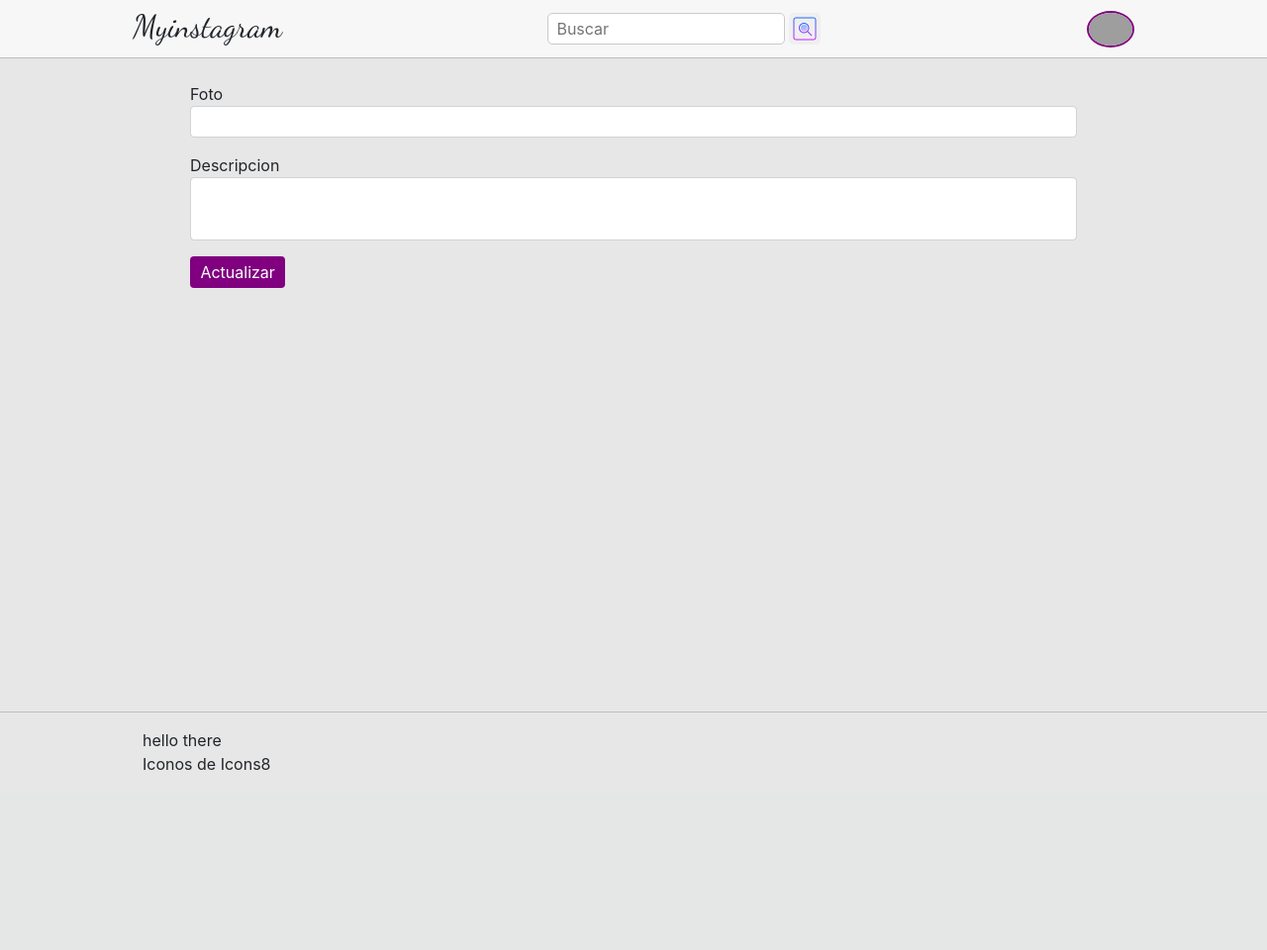
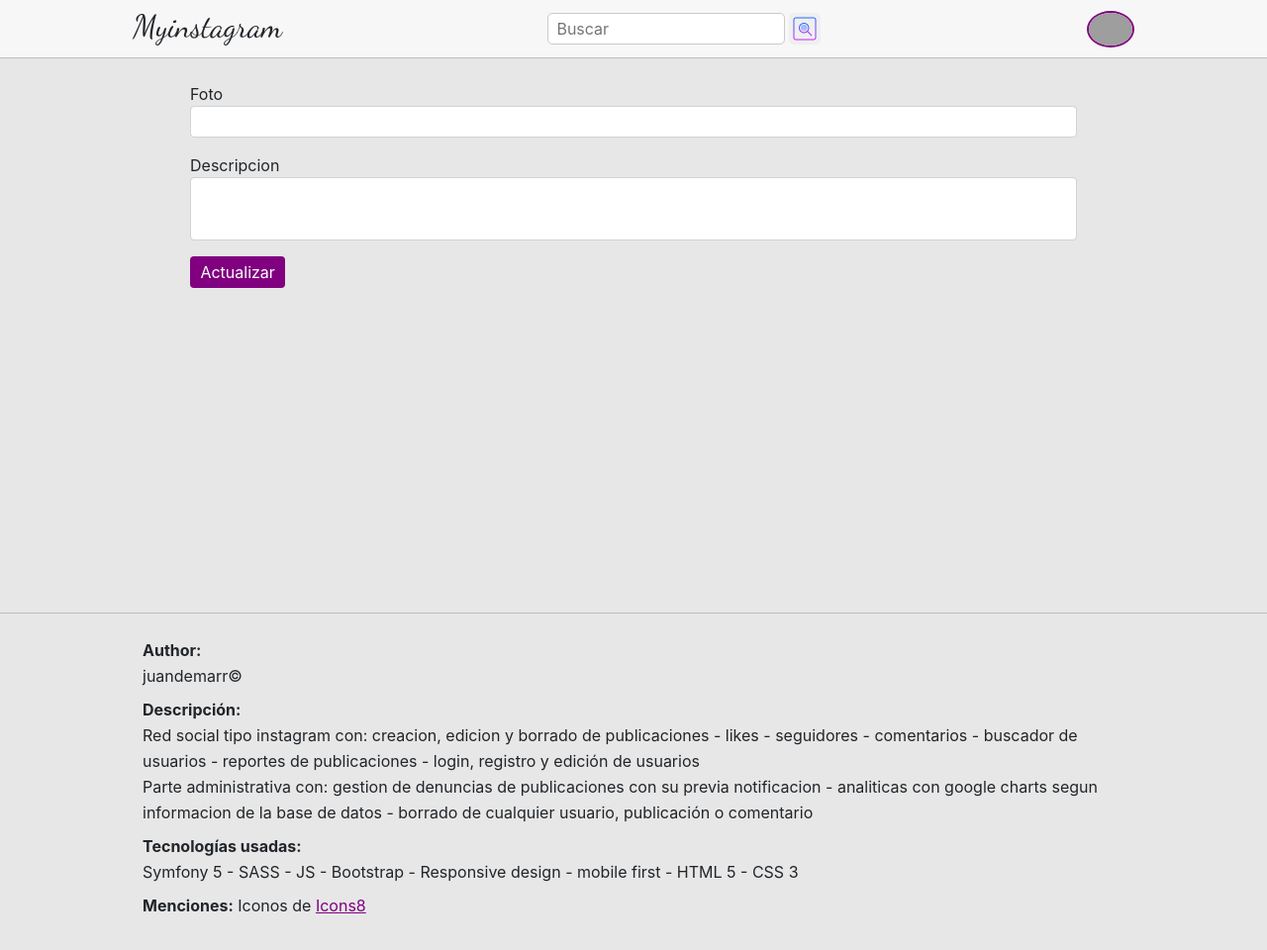
Before and after one commit to juandemarr/PHP-HLANZ-2DAW, a Symfony app: template Tema 6 Symfony/myinstagram/templates/post/edit.html.twig in a window 1280 px wide. Shown: the whole page at 99% size. Before the commit the page ends 778 px from the top, so only its background shows below. Run offline with Twig, Linux system fonts and the light colour scheme; the template is opened without the code that fills it, so the values that code supplies are empty; form fields are guessed from the names that the template uses; some libraries are stand-ins or nearby versions; grey boxes are pictures that could not be loaded.

Commit message:
instagram project finished

```diff
--- a/Tema 6 Symfony/myinstagram/public/css/style.css
+++ b/Tema 6 Symfony/myinstagram/public/css/style.css
@@ -95,7 +95,7 @@
 body {
   background-color: #e7e7e7;
   font-size: 0.7rem;
-  min-height: 100vh;
+  min-height: 120vh;
   display: flex;
   flex-direction: column;
 }
@@ -387,10 +387,23 @@
   padding: 1rem;
   margin: 1.5rem 0 0;
 }
+footer p {
+  margin: 0 0 0.5rem;
+  line-height: 18px;
+}
+@media (min-width: 768px) {
+  footer p {
+    line-height: 26px;
+  }
+}
+footer a {
+  color: #800080;
+  text-decoration: underline;
+}
 @media (min-width: 768px) {
   footer {
     margin: 3rem 0 0;
-    padding: 1rem 9rem;
+    padding: 1.5rem 9rem;
   }
 }
 
@@ -773,12 +786,21 @@
   display: flex;
   flex-direction: column;
   align-items: center;
-  margin: 0.75rem 0 0;
+  margin: 0.5rem 0 0;
+}
+#analytics #googleCharts div {
+  margin: 0 0 0.5rem;
+}
+@media (min-width: 768px) {
+  #analytics #googleCharts div {
+    margin: 0 0.75rem 0 0;
+  }
 }
 @media (min-width: 768px) {
   #analytics #googleCharts {
     flex-direction: row;
     align-items: unset;
+    margin: 0.75rem 0 1.4rem;
   }
 }
 
--- a/Tema 6 Symfony/myinstagram/public/scss/components/_analytics.scss
+++ b/Tema 6 Symfony/myinstagram/public/scss/components/_analytics.scss
@@ -10,11 +10,20 @@
         display:flex;
         flex-direction:column;
         align-items:center;
-        margin:0.75rem 0 0;
+        margin:0.5rem 0 0;
+
+        & div{
+            margin:0 0 0.5rem;
+
+            @include response(md){
+                margin:0 0.75rem 0 0;
+            }
+        }
 
         @include response(md){
             flex-direction:row;
             align-items:unset;
+            margin:0.75rem 0 1.4rem;
         }
     }
 }
--- a/Tema 6 Symfony/myinstagram/public/scss/components/_footer.scss
+++ b/Tema 6 Symfony/myinstagram/public/scss/components/_footer.scss
@@ -4,8 +4,22 @@
     padding:1rem;
     margin:1.5rem 0 0;
 
+    p{
+        margin:0 0 0.5rem;
+        line-height:18px;
+
+        @include response(md){
+            line-height:26px;
+        }
+    }
+
+    a{
+        color:$purple;
+        text-decoration:underline;
+    }
+
     @include response(md){
         margin:3rem 0 0;
-        padding:1rem 9rem;
+        padding:1.5rem 9rem;
     }
 }
--- a/Tema 6 Symfony/myinstagram/public/scss/style.scss
+++ b/Tema 6 Symfony/myinstagram/public/scss/style.scss
@@ -8,7 +8,7 @@
 body{
     background-color:$body-bgcolor;
     font-size:$font-size-small;
-    min-height:100vh;
+    min-height:120vh;
     display:flex;
     flex-direction:column;
 
--- a/Tema 6 Symfony/myinstagram/templates/_footer.html.twig
+++ b/Tema 6 Symfony/myinstagram/templates/_footer.html.twig
@@ -1,4 +1,13 @@
 <footer>
-    hello there
-    <p>Iconos de <a target="_blank" href="https://iconos8.es">Icons8</a></p>
+    <p><b>Author:</b><br>
+        juandemarr&copy;
+    </p>
+    <p><b>Descripción: </b><br>
+        Red social tipo instagram con: creacion, edicion y borrado de publicaciones - likes - seguidores - comentarios - buscador de usuarios - reportes de publicaciones - login, registro y edición de usuarios <br>
+        Parte administrativa con: gestion de denuncias de publicaciones con su previa notificacion - analiticas con google charts segun informacion de la base de datos - borrado de cualquier usuario, publicación o comentario
+    </p>
+    <p><b>Tecnologías usadas:</b><br>
+        Symfony 5 - SASS - JS - Bootstrap - Responsive design - mobile first - HTML 5 - CSS 3
+    </p>
+    <p><b>Menciones:</b> Iconos de <a target="_blank" href="https://iconos8.es">Icons8</a></p>
 </footer>
```
Also changed, not shown: Tema 6 Symfony/myinstagram/src/Controller/AnalyticsController.php (+38 -3 lines), Tema 6 Symfony/myinstagram/src/Repository/PostRepository.php (+26 -4 lines), Tema 6 Symfony/myinstagram/templates/analytics/analytics.html.twig (+77 -10 lines), 1 other file.
